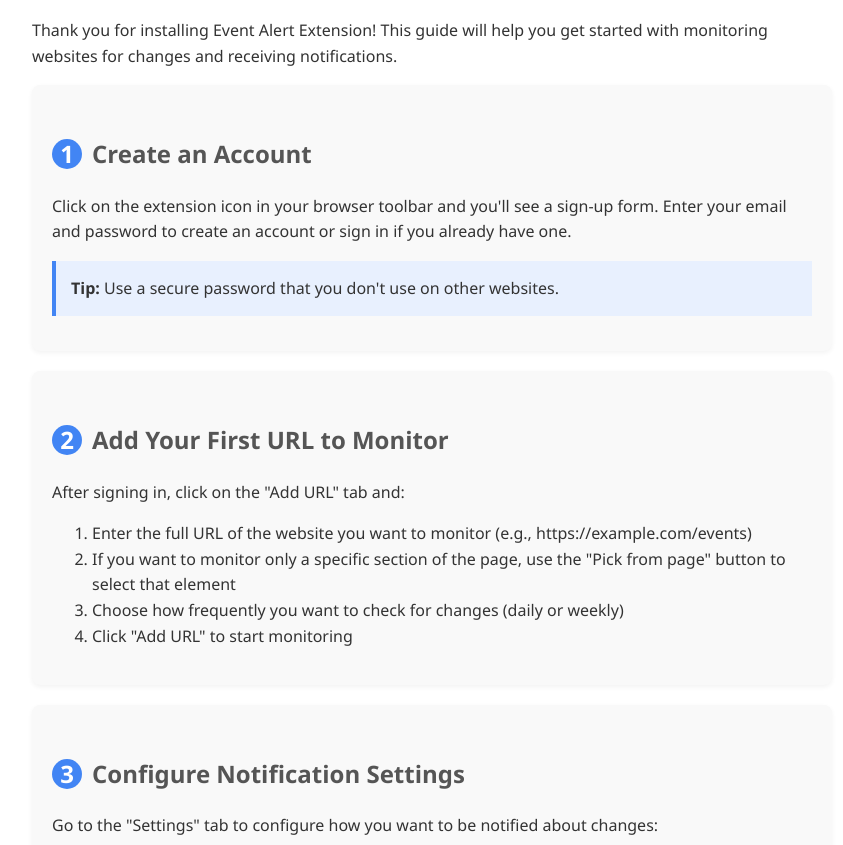
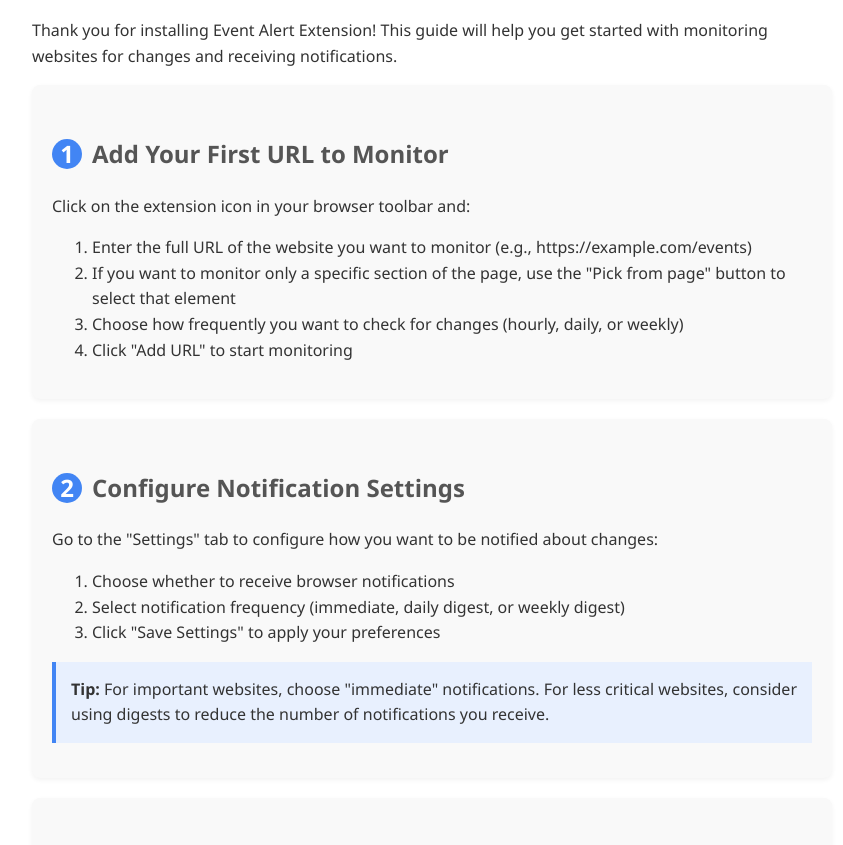
Before and after one commit to Telomelonia/event-alert-extension, a browser extension: page onboarding.html in a window 1280 px wide. Shown: the part 107-952 px from the top of the page, without its empty margins (208-1051 px from the left). Drawn offline with Linux system fonts and the light colour scheme.

Commit message:
fix the onboarding

```diff
--- a/onboarding.html
+++ b/onboarding.html
@@ -75,48 +75,36 @@
   </p>
 
   <div class="step">
-    <h2><span class="step-number">1</span>Create an Account</h2>
+    <h2><span class="step-number">1</span>Add Your First URL to Monitor</h2>
     <p>
-      Click on the extension icon in your browser toolbar and you'll see a sign-up form.
-      Enter your email and password to create an account or sign in if you already have one.
-    </p>
-    <div class="tip">
-      <strong>Tip:</strong> Use a secure password that you don't use on other websites.
-    </div>
-  </div>
-
-  <div class="step">
-    <h2><span class="step-number">2</span>Add Your First URL to Monitor</h2>
-    <p>
-      After signing in, click on the "Add URL" tab and:
+      Click on the extension icon in your browser toolbar and:
     </p>
     <ol>
       <li>Enter the full URL of the website you want to monitor (e.g., https://example.com/events)</li>
       <li>If you want to monitor only a specific section of the page, use the "Pick from page" button to select that element</li>
-      <li>Choose how frequently you want to check for changes (daily or weekly)</li>
+      <li>Choose how frequently you want to check for changes (hourly, daily, or weekly)</li>
       <li>Click "Add URL" to start monitoring</li>
     </ol>
   </div>
 
   <div class="step">
-    <h2><span class="step-number">3</span>Configure Notification Settings</h2>
+    <h2><span class="step-number">2</span>Configure Notification Settings</h2>
     <p>
       Go to the "Settings" tab to configure how you want to be notified about changes:
     </p>
     <ol>
-      <li>Choose whether to receive email notifications</li>
-      <li>Set your notification email address</li>
+      <li>Choose whether to receive browser notifications</li>
       <li>Select notification frequency (immediate, daily digest, or weekly digest)</li>
       <li>Click "Save Settings" to apply your preferences</li>
     </ol>
     <div class="tip">
       <strong>Tip:</strong> For important websites, choose "immediate" notifications. For less critical
-      websites, consider using digests to reduce the number of emails you receive.
+      websites, consider using digests to reduce the number of notifications you receive.
     </div>
   </div>
 
   <div class="step">
-    <h2><span class="step-number">4</span>Managing Your Monitored URLs</h2>
+    <h2><span class="step-number">3</span>Managing Your Monitored URLs</h2>
     <p>
       The "My URLs" tab shows all the websites you're currently monitoring. For each URL, you can:
     </p>
@@ -145,16 +133,16 @@
 
   <h2>FAQ</h2>
   <p><strong>Q: How often will the extension check for changes?</strong></p>
-  <p>A: The extension will check daily or weekly, depending on your selection for each URL.</p>
+  <p>A: The extension will check hourly, daily, or weekly, depending on your selection for each URL.</p>
 
   <p><strong>Q: Will this slow down my browser?</strong></p>
   <p>A: No, the extension is designed to be resource-efficient. Checks happen on a schedule in the background, not continuously.</p>
 
   <p><strong>Q: Is there a limit to how many URLs I can monitor?</strong></p>
-  <p>A: The free tier allows monitoring up to 10 URLs. This limit helps ensure the service remains performant for all users.</p>
+  <p>A: There's no hard limit, but monitoring too many URLs might use more resources. Start with a few important URLs and add more as needed.</p>
 
   <p><strong>Q: What happens if I'm not using my browser when a change is detected?</strong></p>
-  <p>A: If email notifications are enabled, you'll receive an email. Otherwise, you'll see a notification the next time you open your browser.</p>
+  <p>A: You'll see a notification the next time you open your browser if changes were detected while you were away.</p>
 
   <div class="footer">
     <p>Event Alert Extension &copy; 2023</p>
```
